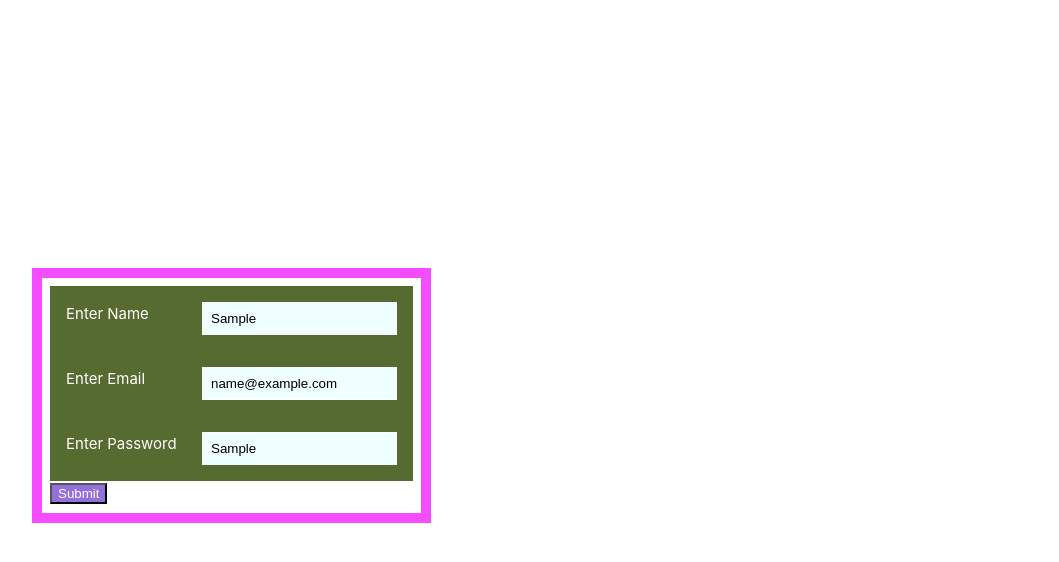
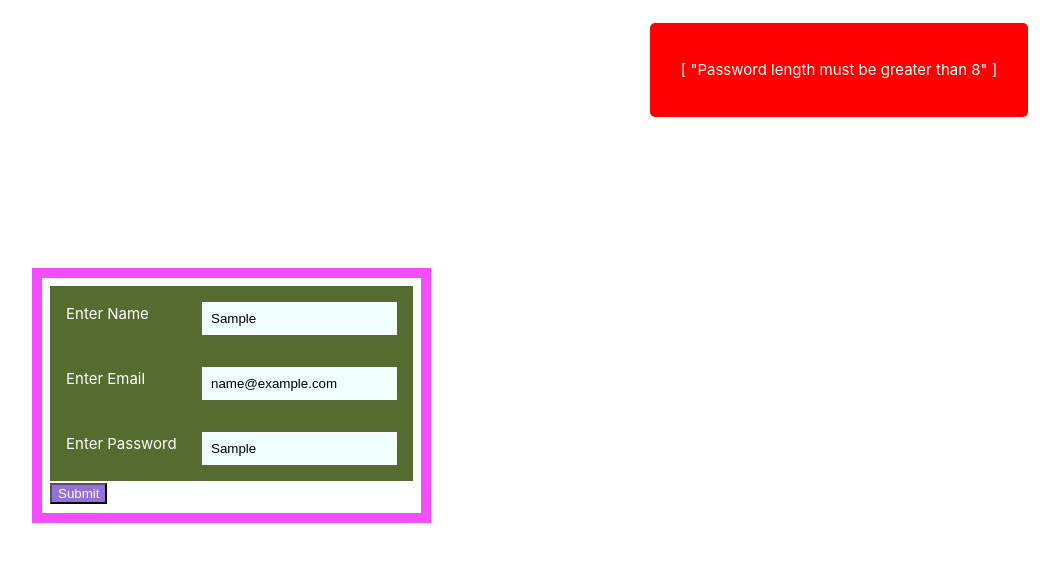
Before and after one commit to MSA0202/vue-minis, a Vue app: page / in a window 1280 px wide. Both pictures are taken after typing "Sample", "name@example.com", "Sample" into the empty fields and a click on the button "Submit". Shown: the top 562 px of the page, without its empty margins (209-1268 px from the left). Built offline with nearby package versions, Linux system fonts and the light colour scheme.

Commit message:
Task 11 - Form with Validation and toast for error messages.

```diff
--- a/src/components/task10-basetoastnotification/BaseToast.vue
+++ b/src/components/task10-basetoastnotification/BaseToast.vue
@@ -2,7 +2,7 @@
   <div class="wrapper">
     <div class="toast-popup" :class="open ? 'toast-popup-open' : 'toast-popup-closed'">
       <div class="toast-content">
-        This is a toast !
+        {{ content }}
       </div>
     </div>
   </div>
@@ -12,7 +12,8 @@
 import {ref, watch} from "vue";
 
 defineProps<{
-  open: boolean
+  open: boolean,
+  content: string[]
 }>();
 </script>
 
@@ -27,8 +28,8 @@ defineProps<{
 {
   display: flex;
   justify-content: center;
-  background-color: white;
-  color: black;
+  background-color: red;
+  color: white;
 
   border: 3px solid white;
   border-radius: 8px;
@@ -59,5 +60,6 @@ defineProps<{
   display: flex;
   justify-content: center;
   align-items: center;
+  padding: 1rem;
 }
 </style>
--- a/src/components/task10-basetoastnotification/KeepToastAlive.vue
+++ b/src/components/task10-basetoastnotification/KeepToastAlive.vue
@@ -1,7 +1,7 @@
 <template>
   <div class="wrapper">
     <SSCInput v-model="userInput" placeholder="Type to keep the toast alive!" style="width: 200px"/>
-    <BaseToast :open="open"/>
+    <BaseToast :open="open" content="This is a toast"/>
   </div>
 </template>
 
--- a/src/components/task11-form/BaseForm.vue
+++ b/src/components/task11-form/BaseForm.vue
@@ -1,5 +1,6 @@
 <template>
 <div class="wrapper">
+  <BaseToast :content="errors" :open="toastOpen" />
   <form @submit.prevent="handleSubmit">
     <div class="form-wrapper">
       <div class="form-group">
@@ -12,7 +13,7 @@
       </div>
       <div class="form-group">
         <label for="password">Enter Password</label>
-        <SSCInput v-model="password" id="password" placeholder="Enter Password" minLength="4"/>
+        <SSCInput v-model="password" id="password" placeholder="Enter Password"/>
       </div>
     </div>
     <BCButton type="submit">Submit</BCButton>
@@ -23,7 +24,8 @@
 <script setup lang="ts">
 import SSCInput from "@/components/super-sub-components/SSCInput.vue";
 import BCButton from "@/components/task1-basecounter/BCButton.vue";
-import {reactive, ref} from "vue";
+import {reactive, ref, watch} from "vue";
+import BaseToast from "@/components/task10-basetoastnotification/BaseToast.vue";
 
 /*
 
@@ -46,17 +48,46 @@ interface FormSubmission
   name: string; email: string; password: string;
 }
 
-
 function handleSubmit()
 {
+  validate();
+  if (errors.value.length > 0) return;
+
   const formS: FormSubmission = {
     name: name.value,
     email: email.value,
     password: password.value
   };
-
   console.log("Submitted:", formS);
 }
+
+const errors = ref<string[]>([]);
+const toastOpen = ref(false);
+// Name,Email, Password must not be left blank
+// Password must at least be 8 chars long
+function validate()
+{
+  errors.value = []; // reset fir
+  if(name.value == "" || email.value == "" || password.value == "")
+  {
+    errors.value.push("Fields cannot be left blank!");
+  }
+  if (password.value.length < 8)
+  {
+    errors.value.push("Password length must be greater than 8");
+  }
+}
+
+watch(errors, (newv) =>
+{
+  if (newv.length > 0) {
+    toastOpen.value = true;
+    // Close toast after 2 seconds
+    setTimeout(() => {
+      toastOpen.value = false;
+    }, 3000);
+  }
+})
 </script>
 
 <style scoped>
```
